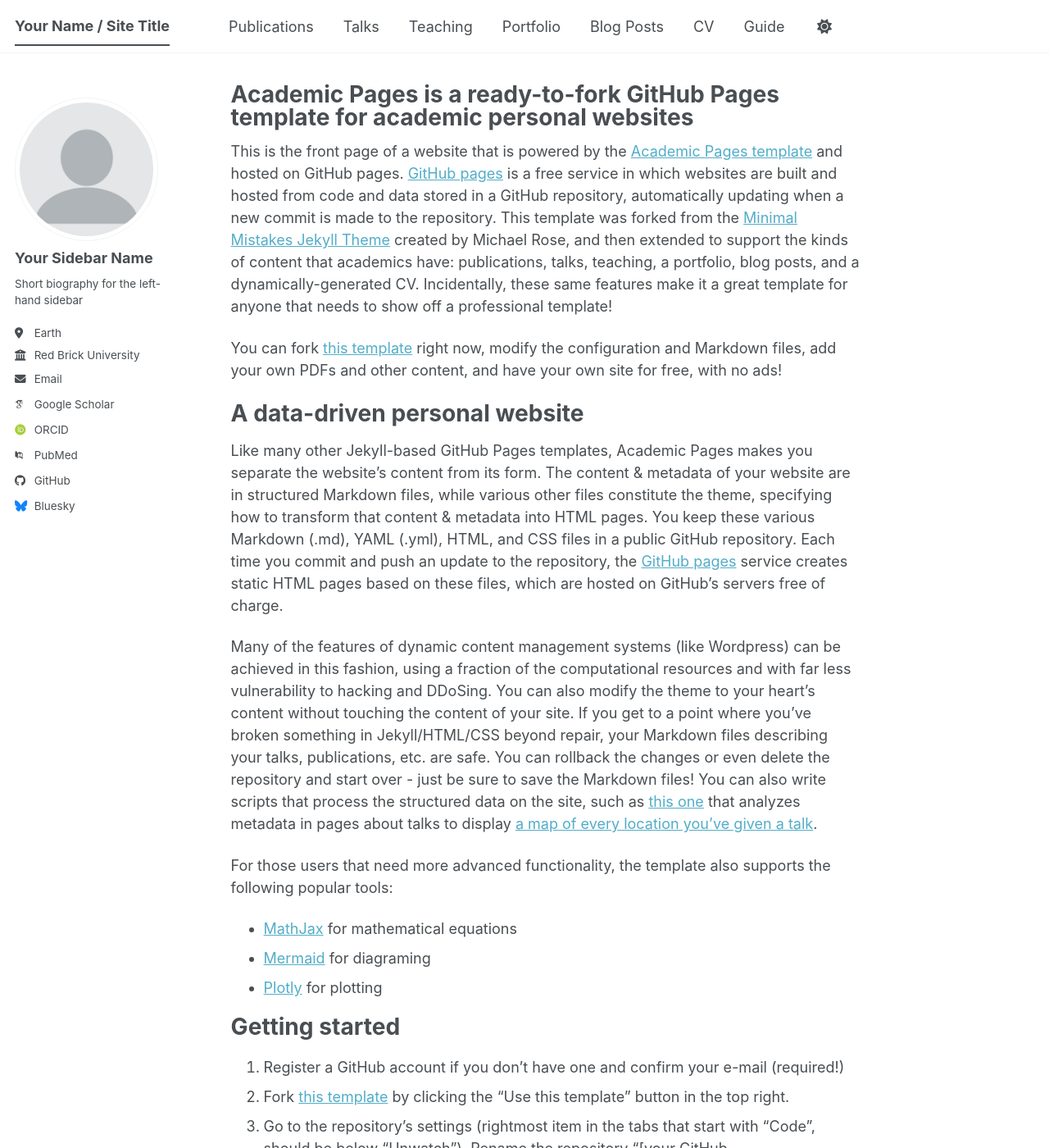
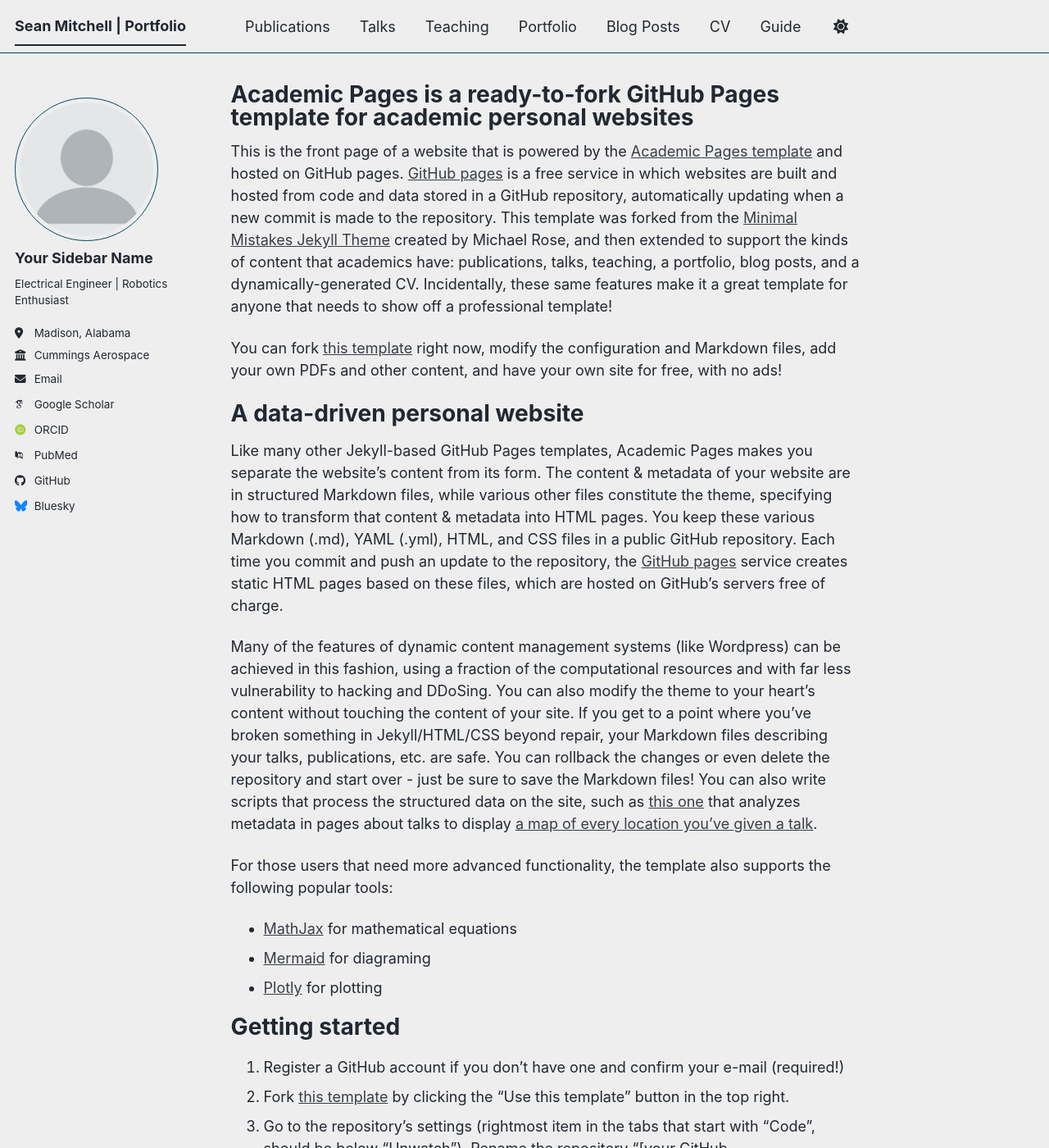
Before and after one commit to sean-r-mitchell/portfolio, a Jekyll site: the page built from _pages/about.md, in a window 1280 px wide and 1400 px high. Shown: the whole window at 82% size. Built offline with Jekyll 4.4.1, drawn with Linux system fonts in a browser that asks for light colours; some web fonts are replaced; a script bundle is joined from its source files by our own code; library files that are not in the unit come from our copies; some of the changed text lies outside the part shown.

Commit message:
Update _config.yml

```diff
--- a/_config.yml
+++ b/_config.yml
@@ -8,12 +8,12 @@
 
 # Basic Site Settings
 locale                   : "en-US"
-site_theme               : "default" # The available themes options are "default", "air", "sunrise", "mint", "dirt" and "contrast"
-title                    : "Your Name / Site Title"
+site_theme               : "air" # The available themes options are "default", "air", "sunrise", "mint", "dirt" and "contrast"
+title                    : "Sean Mitchell | Portfolio"
 title_separator          : "-"
-name                     : &name "Your Name"
-description              : &description "Your Name's academic portfolio"   # Update this with a general description of your site, this is the default if not overridden by a page
-url                      : https://academicpages.github.io # The base hostname & protocol for your site e.g. "https://[your GitHub username].github.io",
+name                     : &name "Sean Mitchell"
+description              : &description "Sean Mitchell's Portfolio"   # Update this with a general description of your site, this is the default if not overridden by a page
+url                      : https://sean-r-mitchell.github.io/portfolio/ # The base hostname & protocol for your site e.g. "https://[your GitHub username].github.io",
                                                            # or if you already have some other page hosted on Github then use "https://[your GitHub username].github.io/[Your Repo Name]"
 baseurl                  : "" # the subpath of your site, e.g. "/blog"
 repository               : "academicpages/academicpages.github.io"
@@ -26,11 +26,11 @@
   avatar           : "profile.png"
   name             : "Your Sidebar Name"
   pronouns         : # example: "she/her"
-  bio              : "Short biography for the left-hand sidebar"
-  location         : "Earth"
-  employer         : "Red Brick University"
+  bio              : "Electrical Engineer | Robotics Enthusiast"
+  location         : "Madison, Alabama"
+  employer         : "Cummings Aerospace"
   uri              : # URL
-  email            : "none@example.org"
+  email            : "seanrmitchw@gmail.com"
 
   # Academic websites
   academia         : # URL
```
